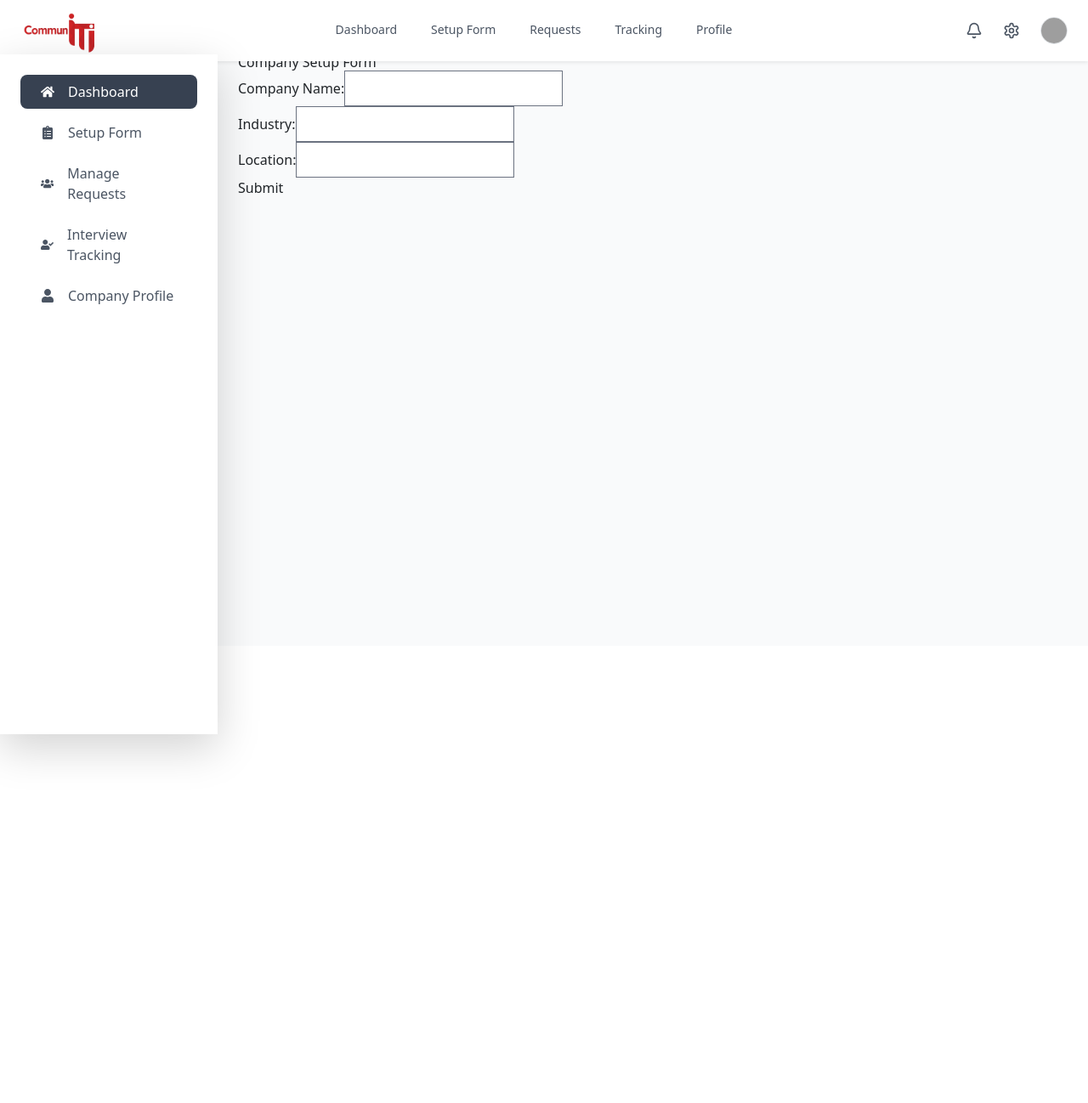
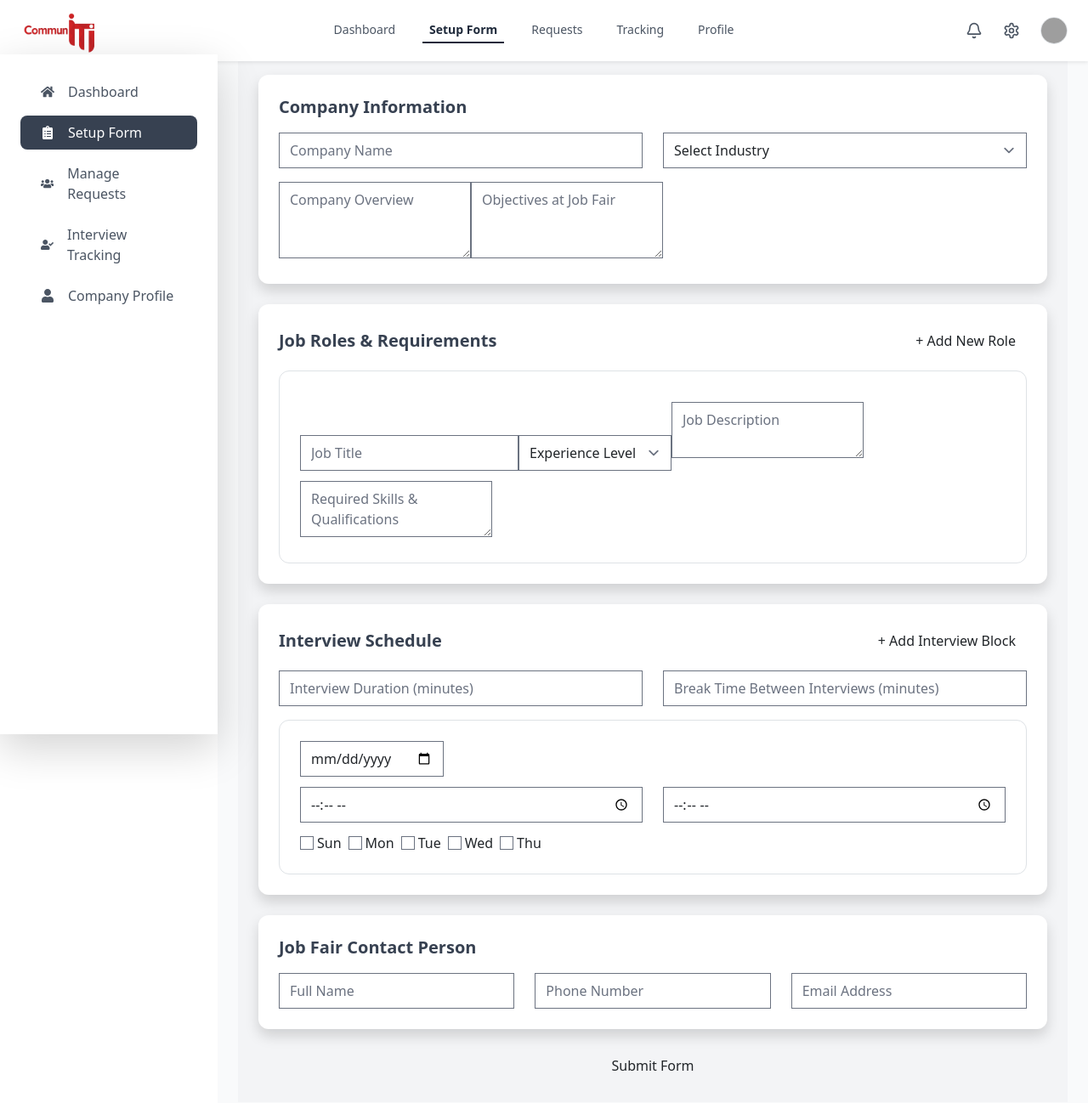
Before and after one commit to ITI-Event-Mangment-Porject/Frontend, a React (Vite) app: page /company/setup in a window 1280 px wide. Shown: the top 1298 px of the page at 85% size. Before the commit the page ends 800 px from the top, so only its background shows below. Built offline with nearby package versions, Linux system fonts and the light colour scheme; grey boxes are pictures that could not be loaded; the HTML template or start-up script is replaced by a standard one.

Commit message:
Added some UI to the dashboard

```diff
--- a/src/components/common/Sidebar.jsx
+++ b/src/components/common/Sidebar.jsx
@@ -6,7 +6,7 @@ const Sidebar = () => {
 <aside className="fixed top-[4rem] text-gray-600 left-0 h-full w-64 bg-white shadow-lg z-40">
   <nav className="flex flex-col mt-6 px-4 space-y-2">
     <NavLink
-      to="/company"
+      to="/company/dashboard"
       className={({ isActive }) =>
         `flex items-center gap-3 px-4 py-2 rounded-lg transition ease-in-out duration-200 ${
           isActive ? 'bg-gray-700 text-white' : 'hover:bg-[#a72b2b] hover:text-white'
@@ -17,7 +17,7 @@ const Sidebar = () => {
     </NavLink>
 
     <NavLink
-      to="/company/setup-form"
+      to="/company/setup"
       className={({ isActive }) =>
         `flex items-center gap-3 px-4 py-2 rounded-lg transition ease-in-out duration-200 ${
           isActive ? 'bg-gray-700 text-white' : 'hover:bg-[#a72b2b] hover:text-white'
--- a/src/components/common/Topbar.jsx
+++ b/src/components/common/Topbar.jsx
@@ -12,8 +12,8 @@ const Topbar = () => {
 
       <nav className="hidden md:flex gap-6 text-sm font-medium">
         {[
-          { label: "Dashboard", to: "/company" },
-          { label: "Setup Form", to: "/company/setup-form" },
+          { label: "Dashboard", to: "/company/dashboard" },
+          { label: "Setup Form", to: "/company/setup" },
           { label: "Requests", to: "/company/manage-requests" },
           { label: "Tracking", to: "/company/interview-tracking" },
           { label: "Profile", to: "/company/profile" },
--- a/src/components/company/Dashboard/InterviewPerformanceChart.jsx
+++ b/src/components/company/Dashboard/InterviewPerformanceChart.jsx
@@ -19,13 +19,22 @@ const InterviewPerformanceChart = () => {
         label: "Interviews Done",
         data: [5, 8, 6, 4, 7],
         backgroundColor: "#203947",
+        borderRadius: 8, // Optional: Rounded bar edges
       },
     ],
   };
 
   return (
-    <div className="bg-white rounded-2xl p-4 shadow-md">
-      <h3 className="font-semibold text-[#203947] mb-2">Weekly Interview Performance</h3>
+    <div
+      className="
+        bg-white rounded-2xl p-4 shadow-md
+        hover:shadow-lg hover:scale-[1.02] transition-all duration-300
+        cursor-pointer
+      "
+    >
+      <h3 className="font-semibold text-[#203947] mb-2">
+        Weekly Interview Performance
+      </h3>
       <Bar data={data} />
     </div>
   );
--- a/src/components/company/Dashboard/InterviewStatusChart.jsx
+++ b/src/components/company/Dashboard/InterviewStatusChart.jsx
@@ -18,7 +18,13 @@ const InterviewStatusChart = () => {
   };
 
   return (
-    <div className="bg-white rounded-2xl p-4 shadow-md">
+    <div
+      className="
+        bg-white rounded-2xl p-4 shadow-md
+        hover:shadow-lg hover:scale-[1.02] transition-all duration-300
+        cursor-pointer
+      "
+    >
       <h3 className="font-semibold text-[#203947] mb-2">Interview Status</h3>
       <Doughnut data={data} />
     </div>
--- a/src/components/company/Dashboard/InterviewTable.jsx
+++ b/src/components/company/Dashboard/InterviewTable.jsx
@@ -11,7 +11,6 @@ const InterviewTable = ({ title, data, showActions = false }) => {
   const [openMenuIndex, setOpenMenuIndex] = useState(null);
   const menuRef = useRef(null);
 
-  // Close dropdown if clicking outside
   useEffect(() => {
     const handleClickOutside = (event) => {
       if (menuRef.current && !menuRef.current.contains(event.target)) {
@@ -23,8 +22,13 @@ const InterviewTable = ({ title, data, showActions = false }) => {
   }, []);
 
   return (
-    <div className="bg-white rounded-lg shadow-md p-4">
-      <h2 className="text-lg font-semibold mb-4">{title}</h2>
+    <div
+      className="
+        bg-white rounded-2xl shadow-md p-4
+        hover:shadow-lg hover:scale-[1.01] transition-all duration-300
+      "
+    >
+      <h2 className="text-lg font-semibold mb-4 text-[#203947]">{title}</h2>
       <div className="overflow-x-auto">
         <table className="w-full text-left text-sm">
           <thead className="border-b">
@@ -39,27 +43,32 @@ const InterviewTable = ({ title, data, showActions = false }) => {
           </thead>
           <tbody>
             {data.map((interview, idx) => (
-              <tr key={idx} className="border-b hover:bg-gray-50">
+              <tr
+                key={idx}
+                className="border-b hover:bg-gray-50 transition-colors duration-200"
+              >
                 <td className="py-2 px-3">{interview.name}</td>
                 <td className="py-2 px-3">{interview.role}</td>
                 <td className="py-2 px-3">{interview.fair}</td>
                 <td className="py-2 px-3">
                   <span
                     className={`px-2 py-1 rounded-full text-xs font-medium ${
-                      statusStyles[interview.status] || "bg-gray-100 text-gray-800"
+                      statusStyles[interview.status] ||
+                      "bg-gray-100 text-gray-800"
                     }`}
                   >
                     {interview.status}
                   </span>
                 </td>
                 <td className="py-2 px-3">{interview.date}</td>
+
                 {showActions && (
                   <td className="py-2 px-3 relative" ref={menuRef}>
                     <button
                       onClick={() =>
                         setOpenMenuIndex(openMenuIndex === idx ? null : idx)
                       }
-    className="p-2 rounded-full hover:bg-gray-100 transition"
+                      className="p-2 rounded-full hover:bg-gray-100 transition duration-200"
                       aria-label="More options"
                     >
                       <svg
@@ -75,7 +84,12 @@ const InterviewTable = ({ title, data, showActions = false }) => {
                     </button>
 
                     {openMenuIndex === idx && (
-    <div className="absolute right-0 mt-2 w-44 bg-white border border-gray-200 rounded-md shadow-lg z-20">
+                      <div
+                        className="
+                          absolute right-0 mt-2 w-44 bg-white border border-gray-200
+                          rounded-md shadow-lg z-20 animate-fade-in
+                        "
+                      >
                         <button className="flex items-center gap-2 px-4 py-2 w-full text-sm text-green-700 hover:bg-gray-100 transition">
                           View
                         </button>
--- a/src/components/company/Dashboard/KPIBox.jsx
+++ b/src/components/company/Dashboard/KPIBox.jsx
@@ -2,7 +2,14 @@ import React from "react";
 
 const KPIBox = ({ title, value, icon, bgColor = "bg-[#901b20]" }) => {
   return (
-    <div className={`rounded-2xl shadow-md p-4 text-white ${bgColor} flex items-center justify-between`}>
+    <div
+      className={`
+        rounded-2xl shadow-md p-4 text-white
+        ${bgColor} flex items-center justify-between
+        transition-transform duration-300 ease-in-out
+        hover:scale-105 hover:shadow-lg hover:brightness-110 cursor-pointer
+      `}
+    >
       <div>
         <h4 className="text-sm font-medium text-[#ebebeb]">{title}</h4>
         <p className="text-2xl font-bold mt-1">{value}</p>
--- a/src/pages/company/SetupForm.jsx
+++ b/src/pages/company/SetupForm.jsx
@@ -1,22 +1,93 @@
-export default function SetupForm() {
+import React, { useState } from "react";
+
+const SetupForm = () => {
+  const [roles, setRoles] = useState([{ title: "", level: "", description: "", skills: "" }]);
+  const [blocks, setBlocks] = useState([{ date: "", startTime: "", endTime: "", days: [] }]);
+
+  const handleAddRole = () => setRoles([...roles, { title: "", level: "", description: "", skills: "" }]);
+  const handleAddBlock = () => setBlocks([...blocks, { date: "", startTime: "", endTime: "", days: [] }]);
+
+  const experienceLevels = ["Entry", "Mid", "Senior"];
+  const weekdays = ["Sun", "Mon", "Tue", "Wed", "Thu"];
+
   return (
-    <div>
-      <h1>Company Setup Form</h1>
-      <form>
-        <div>
-          <label htmlFor="companyName">Company Name:</label>
-          <input type="text" id="companyName" name="companyName" required />
+    <div className="p-6 bg-gray-100 space-y-6">
+      {/* Company Info */}
+      <div className="bg-white p-6 rounded-xl shadow space-y-4">
+        <h2 className="text-xl font-bold text-gray-700">Company Information</h2>
+        <div className="grid grid-cols-1 md:grid-cols-2 gap-4">
+          <input type="text" placeholder="Company Name" className="input" />
+          <select className="input">
+            <option value="">Select Industry</option>
+            <option>Tech</option>
+            <option>Finance</option>
+          </select>
         </div>
-        <div>
-          <label htmlFor="industry">Industry:</label>
-          <input type="text" id="industry" name="industry" required />
+        <textarea placeholder="Company Overview" className="input" rows={3} />
+        <textarea placeholder="Objectives at Job Fair" className="input" rows={3} />
+      </div>
+
+      {/* Roles */}
+      <div className="bg-white p-6 rounded-xl shadow space-y-4">
+        <div className="flex justify-between items-center">
+          <h2 className="text-xl font-bold text-gray-700">Job Roles & Requirements</h2>
+          <button type="button" onClick={handleAddRole} className="btn">+ Add New Role</button>
         </div>
-        <div>
-          <label htmlFor="location">Location:</label>
-          <input type="text" id="location" name="location" required />
+        {roles.map((role, index) => (
+          <div key={index} className="border p-4 rounded-xl space-y-3">
+            <input type="text" placeholder="Job Title" className="input" />
+            <select className="input">
+              <option value="">Experience Level</option>
+              {experienceLevels.map(level => <option key={level}>{level}</option>)}
+            </select>
+            <textarea placeholder="Job Description" className="input" rows={2} />
+            <textarea placeholder="Required Skills & Qualifications" className="input" rows={2} />
+          </div>
+        ))}
+      </div>
+
+      {/* Interview Schedule */}
+      <div className="bg-white p-6 rounded-xl shadow space-y-4">
+        <div className="flex justify-between items-center">
+          <h2 className="text-xl font-bold text-gray-700">Interview Schedule</h2>
+          <button type="button" onClick={handleAddBlock} className="btn">+ Add Interview Block</button>
         </div>
-        <button type="submit">Submit</button>
-      </form>
+        <div className="grid grid-cols-1 md:grid-cols-2 gap-4">
+          <input type="number" placeholder="Interview Duration (minutes)" className="input" />
+          <input type="number" placeholder="Break Time Between Interviews (minutes)" className="input" />
+        </div>
+        {blocks.map((block, index) => (
+          <div key={index} className="border p-4 rounded-xl space-y-3">
+            <input type="date" className="input" />
+            <div className="grid grid-cols-2 gap-4">
+              <input type="time" className="input" placeholder="Start Time" />
+              <input type="time" className="input" placeholder="End Time" />
+            </div>
+            <div className="flex flex-wrap gap-2">
+              {weekdays.map(day => (
+                <label key={day} className="flex items-center gap-1">
+                  <input type="checkbox" />
+                  <span>{day}</span>
+                </label>
+              ))}
+            </div>
+          </div>
+        ))}
+      </div>
+
+      {/* Contact Info */}
+      <div className="bg-white p-6 rounded-xl shadow space-y-4">
+        <h2 className="text-xl font-bold text-gray-700">Job Fair Contact Person</h2>
+        <div className="grid grid-cols-1 md:grid-cols-3 gap-4">
+          <input type="text" placeholder="Full Name" className="input" />
+          <input type="tel" placeholder="Phone Number" className="input" />
+          <input type="email" placeholder="Email Address" className="input" />
+        </div>
+      </div>
+
+      <button className="btn w-full">Submit Form</button>
     </div>
   );
-}
+};
+
+export default SetupForm;
--- a/src/routes/AppRoutes.jsx
+++ b/src/routes/AppRoutes.jsx
@@ -13,6 +13,7 @@ export default function AppRoutes() {
     <Routes>
       <Route path="/company" element={<Layout />}>
         <Route index element={<Dashboard />} />
+        <Route path="dashboard" element={<Dashboard />} />
         <Route path="setup" element={<SetupForm />} />
         <Route path="requests" element={<ManageRequests />} />
         <Route path="tracking" element={<InterviewTracking />} />
```
Also changed, not shown: src/components/company/TopBar.jsx (deleted). Lines whose indentation alone changed are shown as unchanged.
